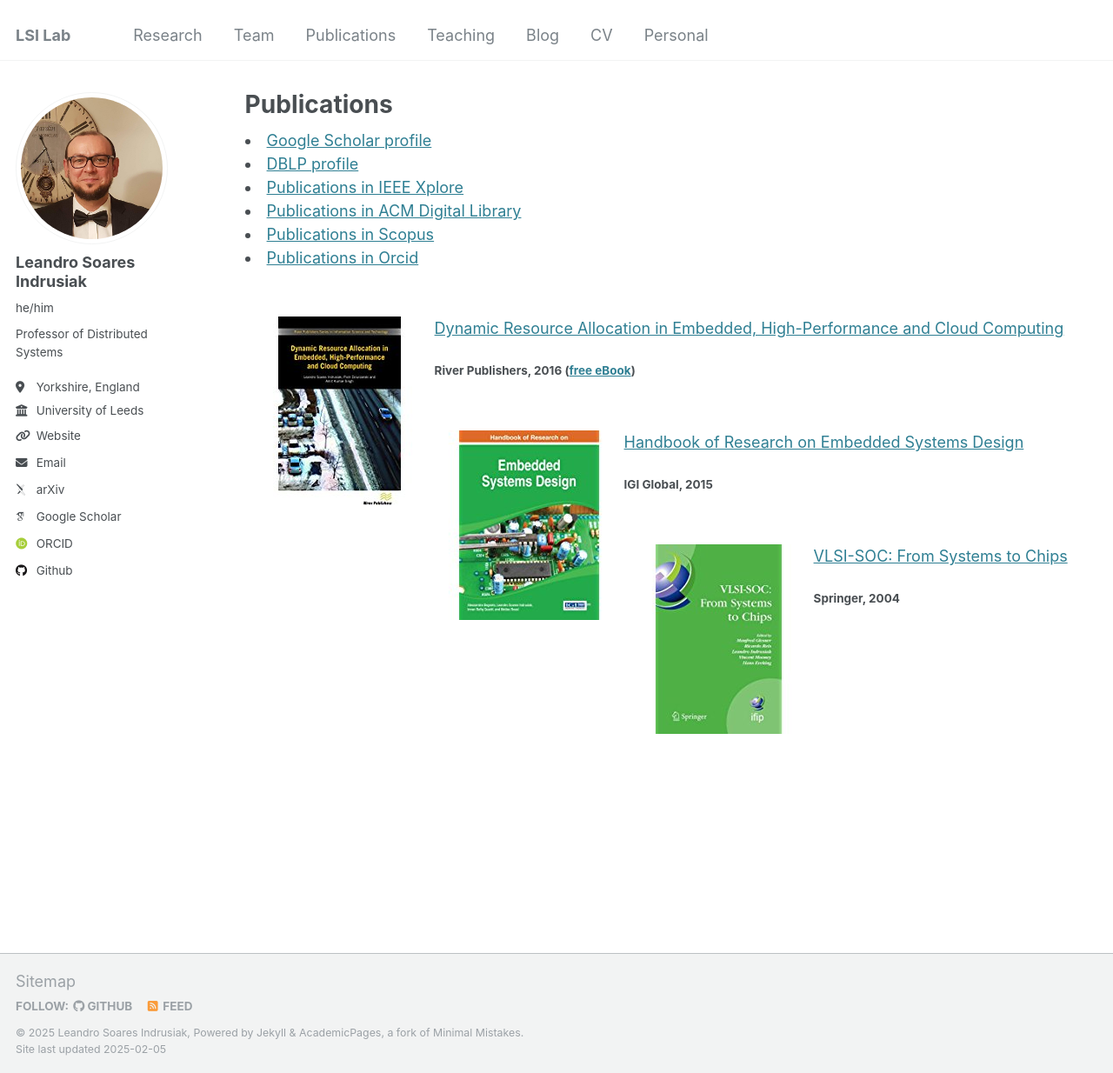
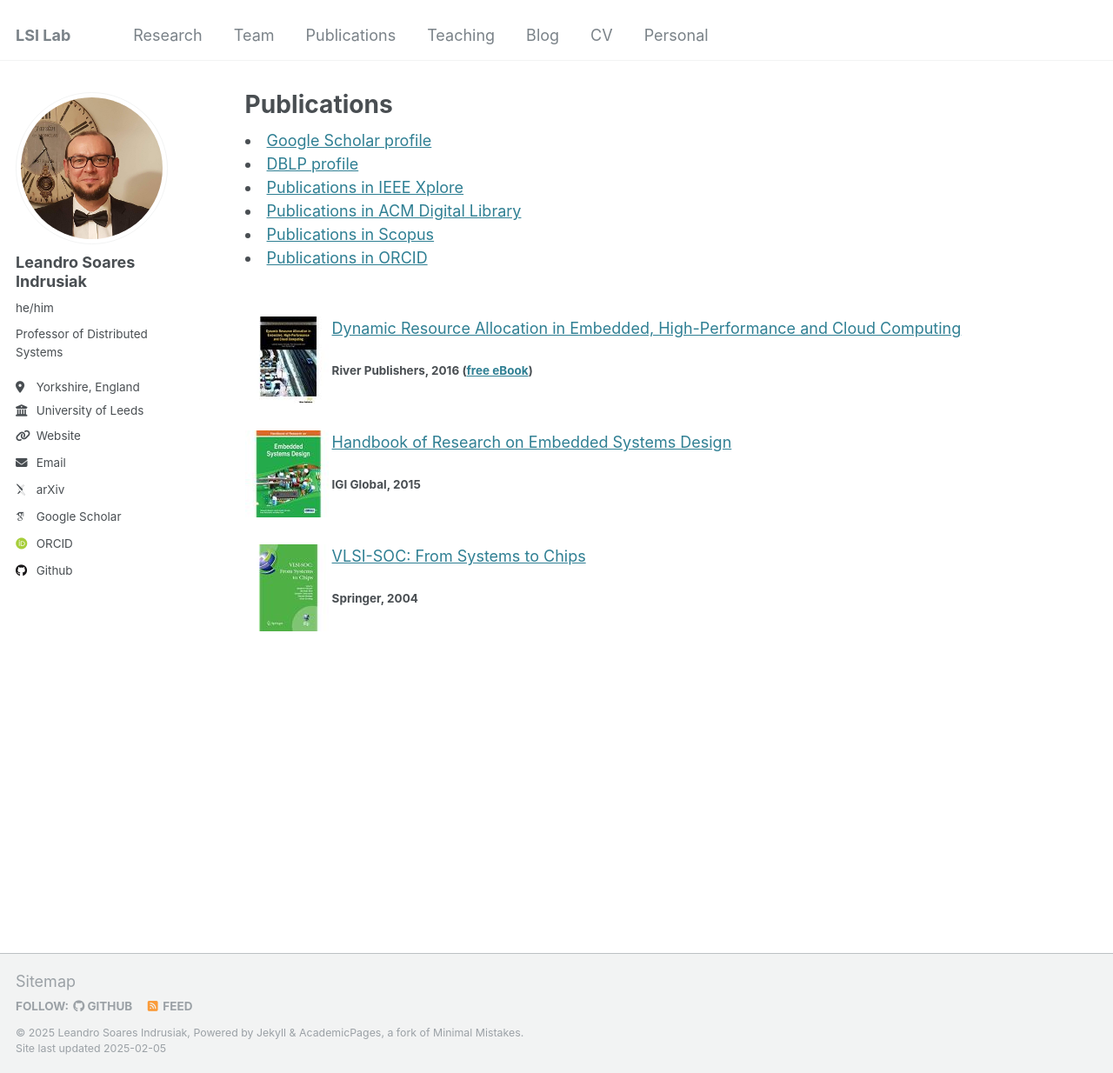
Before and after one commit to indrusiak/indrusiak.github.io, a Jekyll site: the page built from _pages/publications.html, in a window 1280 px wide and 1234 px high. Shown: the whole window at 87% size. Built offline with Jekyll 4.4.1, drawn with Linux system fonts in a browser that asks for light colours; some web fonts are replaced.

Commit message:
Update publications.html

```diff
--- a/_pages/publications.html
+++ b/_pages/publications.html
@@ -32,16 +32,16 @@ author_profile: true
 <li><a href="http://ieeexplore.ieee.org/search/searchresult.jsp?queryText=indrusiak&sortType=desc_p_Publication_Year&searchField=Search_All">Publications in IEEE Xplore</a></li>
 <li><a href="https://dl.acm.org/profile/81100311661">Publications in ACM Digital Library</a></li>
 <li><a href="http://www.scopus.com/authid/detail.url?authorId=58313547700">Publications in Scopus</a></li>
-<li><a href="https://orcid.org/0000-0002-9938-2920">Publications in Orcid</a></li>
+<li><a href="https://orcid.org/0000-0002-9938-2920">Publications in ORCID</a></li>
 
 <br><br>
 
 
-<a href="https://www.amazon.co.uk/Allocation-High-Performance-Computing-Publishers-Information/dp/8793519087"><img border=0 height="50" align=left src="/images/book3.jpg">Dynamic Resource Allocation in Embedded, High-Performance and Cloud Computing</a><br><h4>River Publishers, 2016 (<a href="http://www.riverpublishers.com/research_details.php?book_id=413">free eBook</a>)</h4>
+<a href="https://www.amazon.co.uk/Allocation-High-Performance-Computing-Publishers-Information/dp/8793519087"><img border=0 align=left src="/images/book3s.jpg">Dynamic Resource Allocation in Embedded, High-Performance and Cloud Computing</a><br><h4>River Publishers, 2016 (<a href="http://www.riverpublishers.com/research_details.php?book_id=413">free eBook</a>)</h4>
 <br><br>
 
-<a href="https://www.amazon.co.uk/Handbook-Research-Engineering-Performance-Computing-x/dp/1466661941/"><img border=0 height="50" align=left src="/images/book2.jpg">Handbook of Research on Embedded Systems Design</a><br><h4>IGI Global, 2015</h4>
+<a href="https://www.amazon.co.uk/Handbook-Research-Engineering-Performance-Computing-x/dp/1466661941/"><img border=0 align=left src="/images/book2s.jpg">Handbook of Research on Embedded Systems Design</a><br><h4>IGI Global, 2015</h4>
 <br><br>
 
-<a href="https://www.amazon.co.uk/VLSI-SOC-International-Integration-Information-Communication/dp/1441941266/"><img border=0 height="50" align=left src="/images/book1.jpg">VLSI-SOC: From Systems to Chips</a><br><h4>Springer, 2004</h4>
+<a href="https://www.amazon.co.uk/VLSI-SOC-International-Integration-Information-Communication/dp/1441941266/"><img border=0 align=left src="/images/book1s.jpg">VLSI-SOC: From Systems to Chips</a><br><h4>Springer, 2004</h4>
 <br><br>
```
